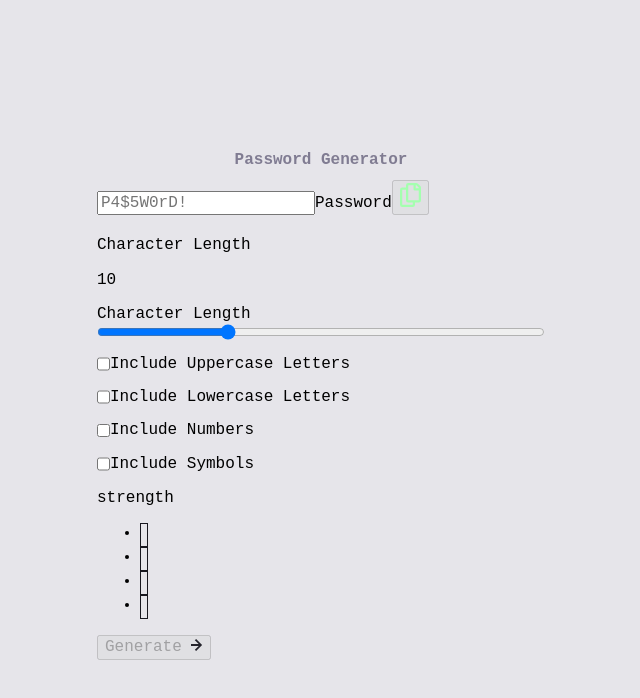
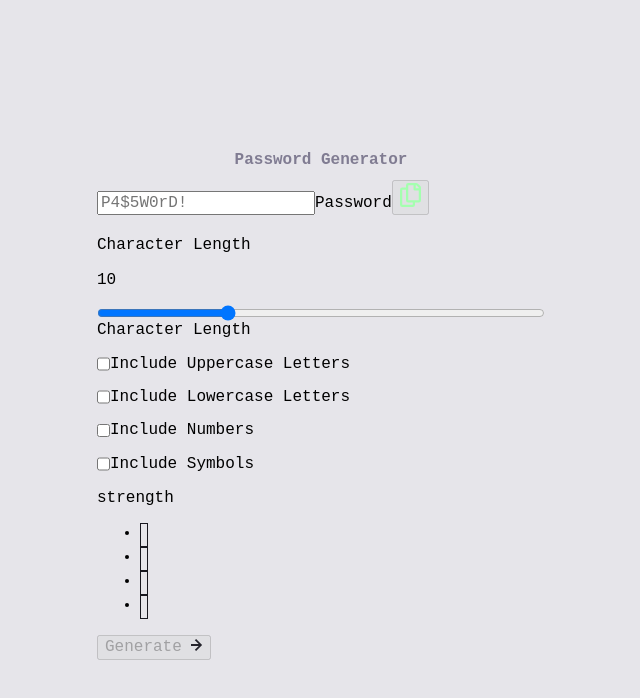
Before and after one commit to alexl8819/password-generator-app, a React (Vite) app: page / in a window 1280 px wide. Shown: the top 698 px of the page, without its empty margins (319-959 px from the left). Built offline with nearby package versions, Linux system fonts and the light colour scheme.

Commit message:
fix: place label before input, include id attr on slider

```diff
--- a/src/components/Slider.jsx
+++ b/src/components/Slider.jsx
@@ -15,8 +15,8 @@ export default function Slider ({ label, name, min, max, value, onChange }) {
   }, [min, max, value]);
   return (
     <div className={styles.slider}>
-      <input type="range" ref={rangeRef} className={styles.sliderInput} name={name} min={min} max={max} value={value} step="1" onInput={onValueChange} />
       <label htmlFor={name} className={styles.sliderLabelHidden}>{ label }</label>
+      <input type="range" ref={rangeRef} className={styles.sliderInput} id={name} name={name} min={min} max={max} value={value} step="1" onInput={onValueChange} />
       <div className={styles.sliderCharlengthLabel}>
         <p className={styles.sliderLabel}>{ label }</p>
         <p className={styles.sliderCharlengthValue}>{ value }</p>
```
